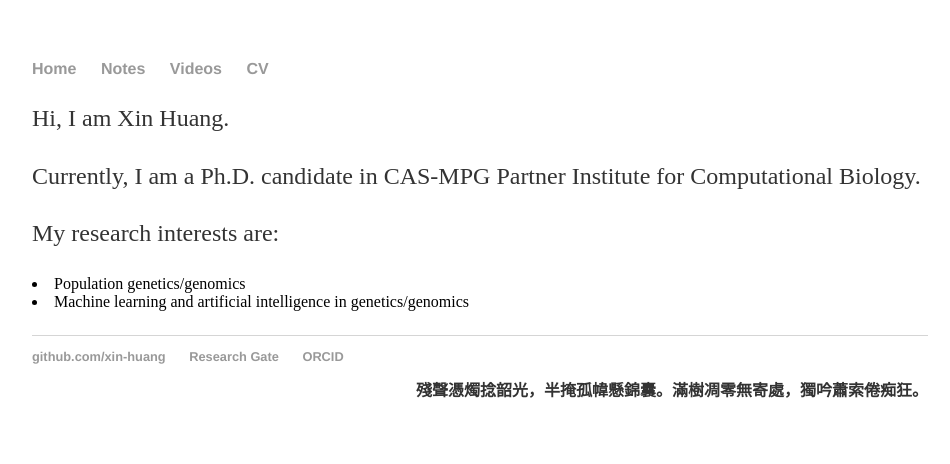
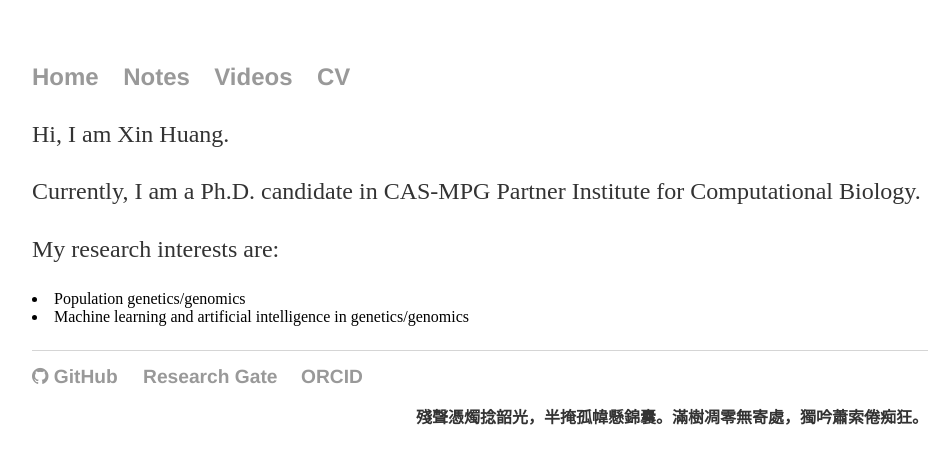
Before and after one commit to xin-huang/xin-huang.github.io, a Jekyll site: the page built from index.html, in a window 1280 px wide. Shown: the top 464 px of the page, without its empty margins (160-1110 px from the left). Built offline with Jekyll 4.4.1, drawn with Linux system fonts in a browser that asks for light colours.

Commit message:
Update css

```diff
--- a/_config.yml
+++ b/_config.yml
@@ -1,3 +1,3 @@
 name: Xin Huang
 markdown: kramdown
-permalink: /blog/:year/:month/:day/:title
+github_username: xin-huang
--- a/_layouts/default.html
+++ b/_layouts/default.html
@@ -4,6 +4,7 @@
 			<title>{{ page.title }}</title>
 			<!-- link to main stylesheet -->
 			<link rel="stylesheet" type="text/css" href="/css/main.css">
+            <link rel="stylesheet" href="//maxcdn.bootstrapcdn.com/font-awesome/4.7.0/css/font-awesome.min.css">
             {% if page.use_math %}
                 {% include mathjax_support.html %}
             {% endif %}
@@ -24,7 +25,11 @@
 			</div><!-- /.container -->
 			<footer>
 	    		<ul>
-	        		<li><a href="https://github.com/xin-huang">github.com/xin-huang</a></li>
+                    {% if site.github_username %}
+	        		<li><a href="https://github.com/{{ site.github_username }}">
+                        <i class="fa fa-github"></i> GitHub
+                        </a></li>
+                    {% endif %}
 				    <li><a href="https://www.researchgate.net/profile/Xin_Huang39">Research Gate</a></li>
 				    <li><a href="http://orcid.org/0000-0002-9918-9602">ORCID</a></li>
                     <p class="poem">殘聲憑燭捻韶光，半掩孤幃懸錦囊。滿樹凋零無寄處，獨吟蕭索倦痴狂。</p>
--- a/css/main.css
+++ b/css/main.css
@@ -42,7 +42,7 @@
     list-style: none;
 }
 
-ol li {
+ul li, ol li {
     font-size: 1.5em;
     line-height: 1.4em;
     color: #333;
```
